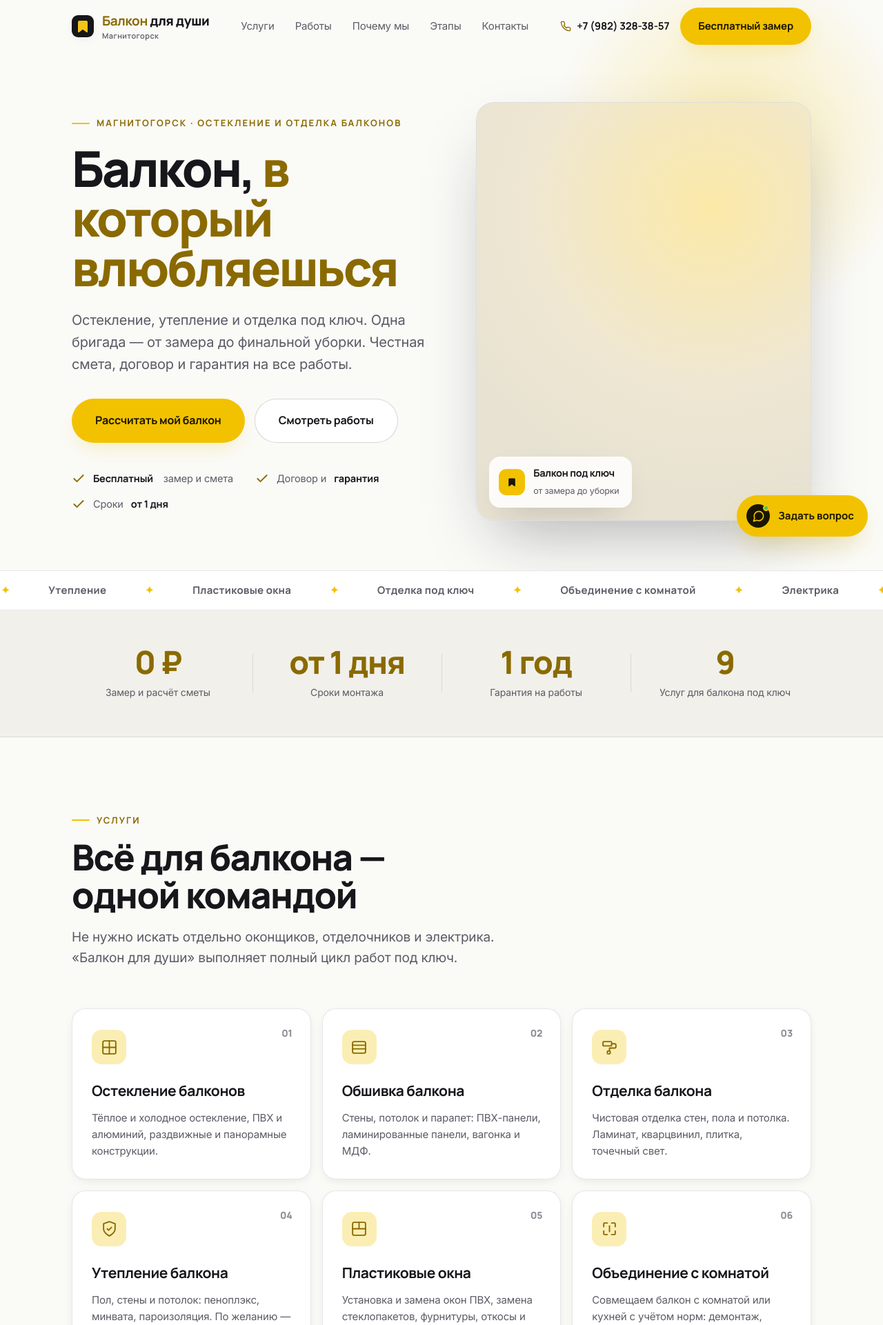
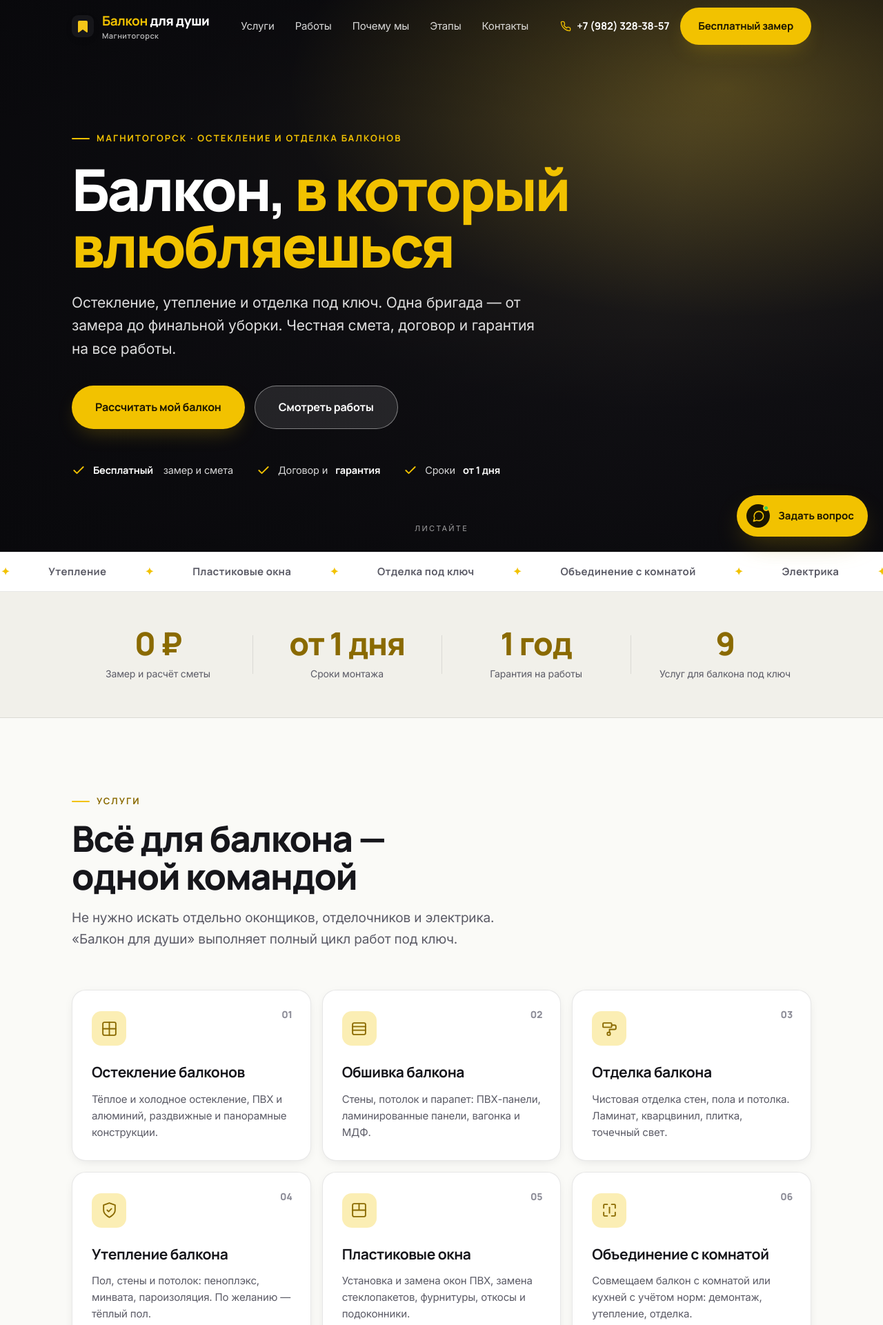
Before and after one commit to satoaya468-maker/-, a web app: file balkon-dlya-dushi.html in a window 1280 px wide. Shown: the top 1921 px of the page at 69% size. Run offline with its HTML, style and script files only (its server is not run), Linux system fonts and the light colour scheme.

Commit message:
Restore full-bg animated hero; fix gallery images not showing
- Hero: bring back the full-screen animated video background (immersive dark
  hero over the light body) with white nav/hero text and a lighter scrim so
  the animation stays visible
- Gallery: fix race where eager images failed before the JS fallback attached
  — now also recover images already failed on load (img.complete &&
  naturalWidth===0), so on-style photos appear immediately and upgrade to the
  real assets/works/work-1..5.jpg when added
- Rebuild standalone

Co-Authored-By: Claude Opus 4.8 <noreply@anthropic.com>
Claude-Session: https://claude.ai/code/session_0144cTbk2zQh5rNmtdk2BFp2

```diff
--- a/balkon-dlya-dushi.html
+++ b/balkon-dlya-dushi.html
@@ -146,6 +146,16 @@ button { font: inherit; cursor: pointer; border: none; background: none; color:
   border-bottom-color: var(--line);
   box-shadow: var(--shadow-sm);
 }
+/* transparent nav over the dark hero → light text */
+.nav:not(.is-stuck) .brand { color: #fff; }
+.nav:not(.is-stuck) .brand__name b { color: var(--gold); }
+.nav:not(.is-stuck) .brand__name span { color: rgba(255,255,255,.72); }
+.nav:not(.is-stuck) .nav__links a { color: rgba(255,255,255,.84); }
+.nav:not(.is-stuck) .nav__links a:hover { color: #fff; }
+.nav:not(.is-stuck) .nav__phone { color: #fff; }
+.nav:not(.is-stuck) .nav__phone svg { color: var(--gold); }
+.nav:not(.is-stuck) .nav__burger { border-color: rgba(255,255,255,.42); background: rgba(255,255,255,.08); }
+.nav:not(.is-stuck) .nav__burger span, .nav:not(.is-stuck) .nav__burger::before, .nav:not(.is-stuck) .nav__burger::after { background: #fff; }
 .nav__inner { display: flex; align-items: center; justify-content: space-between; gap: 20px; height: 76px; }
 .brand { display: inline-flex; align-items: center; gap: 12px; font-family: var(--font-display); font-weight: 800; font-size: 19px; letter-spacing: -.02em; }
 .brand__mark { width: 32px; height: 32px; flex: none; border-radius: 9px; box-shadow: var(--shadow-sm); }
@@ -173,31 +183,37 @@ body.menu-open .nav__burger span { opacity: 0; }
 body.menu-open .nav__burger::before { transform: translateY(6px) rotate(45deg); }
 body.menu-open .nav__burger::after { transform: translateY(-6px) rotate(-45deg); }
 
-/* ---------- hero (split) ---------- */
-.hero { position: relative; padding-top: 76px; overflow: hidden; }
-.hero::before { content: ""; position: absolute; top: -10%; right: -8%; width: 50%; height: 70%; background: radial-gradient(circle, var(--gold-glow), transparent 62%); pointer-events: none; z-index: 0; }
-.hero__grid { position: relative; z-index: 1; display: grid; grid-template-columns: 1.04fr .96fr; gap: clamp(28px, 5vw, 60px); align-items: center; min-height: calc(100svh - 76px); padding-block: clamp(36px, 6vw, 72px); }
-.hero__eyebrow { margin-bottom: 20px; }
+/* ---------- hero (full-bg animation) ---------- */
+.hero { position: relative; min-height: 100svh; display: flex; align-items: center; overflow: hidden; padding-top: 76px; }
+.hero__bg { position: absolute; inset: 0; z-index: 0; }
+.hero__bg video, .hero__bg img { width: 100%; height: 100%; object-fit: cover; }
+.hero__media-fallback { position: absolute; inset: 0; background: radial-gradient(85% 75% at 74% 26%, #2c2820, #131216 64%); }
+.hero__bg::after {
+  content: ""; position: absolute; inset: 0;
+  background:
+    radial-gradient(95% 80% at 82% 16%, rgba(246,201,43,.24), transparent 52%),
+    linear-gradient(102deg, rgba(8,8,11,.85) 0%, rgba(8,8,11,.5) 40%, rgba(8,8,11,.12) 72%, rgba(8,8,11,.34) 100%),
+    linear-gradient(180deg, rgba(8,8,11,.5) 0%, transparent 22%, transparent 60%, rgba(8,8,11,.6) 100%);
+}
+.hero__inner { position: relative; z-index: 2; width: 100%; color: #fff; padding-block: clamp(40px, 6vw, 80px); }
+.hero .eyebrow { color: var(--gold); }
+.hero__eyebrow { margin-bottom: 22px; }
 .hero h1 {
-  font-family: var(--font-display); font-weight: 800;
-  font-size: clamp(38px, 5.6vw, 72px); line-height: 1.0; letter-spacing: -.04em; max-width: 14ch;
+  font-family: var(--font-display); font-weight: 800; color: #fff;
+  font-size: clamp(40px, 7vw, 84px); line-height: .98; letter-spacing: -.04em; max-width: 16ch;
 }
-.hero h1 em { font-style: normal; color: var(--gold-ink); }
-.hero__lead { margin-top: 24px; font-size: clamp(17px, 2.1vw, 20px); color: var(--muted); max-width: 50ch; }
-.hero__actions { margin-top: 34px; display: flex; flex-wrap: wrap; gap: 14px; }
-.hero__trust { margin-top: 40px; display: flex; flex-wrap: wrap; gap: 14px 32px; }
-.hero__trust li { display: flex; align-items: center; gap: 11px; color: var(--muted); font-size: 14.5px; }
-.hero__trust b { color: var(--text); font-family: var(--font-display); font-weight: 700; }
-.hero__trust svg { width: 20px; height: 20px; color: var(--gold-ink); flex: none; }
-
-.hero__media { position: relative; border-radius: 26px; overflow: hidden; aspect-ratio: 4/5; box-shadow: var(--shadow-lg); border: 1px solid var(--line); background: var(--surface-2); }
-.hero__media video, .hero__media img { width: 100%; height: 100%; object-fit: cover; }
-.hero__media-fallback { position: absolute; inset: 0; background: radial-gradient(90% 70% at 70% 25%, #FBE9A8, #EFE7D2 60%, #E7E2D2); }
-.hero__badge { position: absolute; left: 18px; bottom: 18px; z-index: 2; display: flex; align-items: center; gap: 12px; padding: 12px 18px 12px 14px; border-radius: 16px; background: rgba(255,255,255,.86); backdrop-filter: blur(10px); box-shadow: var(--shadow); }
-.hero__badge i { width: 38px; height: 38px; border-radius: 11px; background: var(--gold); display: grid; place-items: center; flex: none; }
-.hero__badge i svg { width: 22px; height: 22px; }
-.hero__badge b { display: block; font-family: var(--font-display); font-weight: 700; font-size: 14.5px; letter-spacing: -.02em; }
-.hero__badge span { font-size: 12.5px; color: var(--muted); }
+.hero h1 em { font-style: normal; color: var(--gold); }
+.hero__lead { margin-top: 24px; font-size: clamp(17px, 2.2vw, 21px); color: rgba(255,255,255,.86); max-width: 52ch; }
+.hero__actions { margin-top: 36px; display: flex; flex-wrap: wrap; gap: 14px; }
+.hero__actions .btn--ghost { background: rgba(255,255,255,.1); border-color: rgba(255,255,255,.42); color: #fff; }
+.hero__actions .btn--ghost:hover { background: rgba(255,255,255,.18); border-color: #fff; color: #fff; }
+.hero__trust { margin-top: 48px; display: flex; flex-wrap: wrap; gap: 14px 34px; }
+.hero__trust li { display: flex; align-items: center; gap: 11px; color: rgba(255,255,255,.84); font-size: 14.5px; }
+.hero__trust b { color: #fff; font-family: var(--font-display); font-weight: 700; }
+.hero__trust svg { width: 20px; height: 20px; color: var(--gold); flex: none; }
+.scrolldown { position: absolute; left: 50%; bottom: 24px; transform: translateX(-50%); z-index: 3; display: flex; flex-direction: column; align-items: center; gap: 8px; color: rgba(255,255,255,.6); font-size: 11px; letter-spacing: .2em; text-transform: uppercase; }
+.scrolldown span { width: 1px; height: 36px; background: linear-gradient(var(--gold), transparent); animation: drip 2.2s var(--ease) infinite; }
+@keyframes drip { 0% { transform: scaleY(0); transform-origin: top; } 45% { transform: scaleY(1); transform-origin: top; } 55% { transform: scaleY(1); transform-origin: bottom; } 100% { transform: scaleY(0); transform-origin: bottom; } }
 
 /* ---------- marquee ---------- */
 .strip { border-block: 1px solid var(--line); background: var(--surface); overflow: hidden; }
@@ -416,8 +432,6 @@ body.chat-open .chat-panel { opacity: 1; visibility: visible; transform: none; }
    Responsive
    ============================================================ */
 @media (max-width: 1000px) {
-  .hero__grid { grid-template-columns: 1fr; min-height: 0; gap: 32px; }
-  .hero__media { aspect-ratio: 16/11; max-height: 60vh; }
   .services__grid { grid-template-columns: repeat(2, 1fr); }
   .adv__grid { grid-template-columns: repeat(2, 1fr); }
   .why__layout { grid-template-columns: 1fr; }
@@ -439,7 +453,7 @@ body.chat-open .chat-panel { opacity: 1; visibility: visible; transform: none; }
     padding: 8px 0; transform: translateY(-12px); opacity: 0; pointer-events: none; transition: opacity .3s, transform .3s;
   }
   body.menu-open .nav__links { display: flex; opacity: 1; transform: none; pointer-events: auto; }
-  .nav__links a { padding: 16px var(--pad); font-size: 17px; color: var(--text); border-bottom: 1px solid var(--line); }
+  .nav__links a, .nav:not(.is-stuck) .nav__links a { padding: 16px var(--pad); font-size: 17px; color: var(--text); border-bottom: 1px solid var(--line); }
   .nav__links a::after { display: none; }
 }
 
@@ -534,10 +548,16 @@ body.chat-open .chat-panel { opacity: 1; visibility: visible; transform: none; }
     </div>
   </header>
 
-  <!-- ===== Hero (split) ===== -->
+  <!-- ===== Hero (full-bg animation) ===== -->
   <section class="hero" id="top">
-    <div class="container hero__grid">
-      <div class="hero__content">
+    <div class="hero__bg">
+      <div class="hero__media-fallback"></div>
+      <video id="hero-video" muted loop autoplay playsinline preload="auto"
+             poster="https://d8j0ntlcm91z4.cloudfront.net/user_3FfEK3Fe2DmNEO1Ae85VEOcjQYt/hf_20260629_122846_2db98207-ccc9-4a7a-a5e4-f75383223b4a.png">
+        <source src="https://d8j0ntlcm91z4.cloudfront.net/user_3FfEK3Fe2DmNEO1Ae85VEOcjQYt/hf_20260629_123919_1e751cf6-53a3-4584-8e42-c6cc51fe664b.mp4" type="video/mp4">
+      </video>
+    </div>
+    <div class="container hero__inner">
       <p class="eyebrow hero__eyebrow">Магнитогорск · остекление и отделка балконов</p>
       <h1>Балкон, <em>в который влюбляешься</em></h1>
       <p class="hero__lead">Остекление, утепление и отделка под ключ. Одна бригада — от замера до финальной уборки. Честная смета, договор и гарантия на все работы.</p>
@@ -551,18 +571,7 @@ body.chat-open .chat-panel { opacity: 1; visibility: visible; transform: none; }
         <li><svg viewBox="0 0 24 24" fill="none" stroke="currentColor" stroke-width="2.2" stroke-linecap="round" stroke-linejoin="round"><path d="M20 6 9 17l-5-5"/></svg>Сроки <b>от 1 дня</b></li>
       </ul>
     </div>
-      <div class="hero__media">
-        <div class="hero__media-fallback"></div>
-        <video id="hero-video" muted loop autoplay playsinline preload="auto"
-               poster="https://d8j0ntlcm91z4.cloudfront.net/user_3FfEK3Fe2DmNEO1Ae85VEOcjQYt/hf_20260629_122846_2db98207-ccc9-4a7a-a5e4-f75383223b4a.png">
-          <source src="https://d8j0ntlcm91z4.cloudfront.net/user_3FfEK3Fe2DmNEO1Ae85VEOcjQYt/hf_20260629_123919_1e751cf6-53a3-4584-8e42-c6cc51fe664b.mp4" type="video/mp4">
-        </video>
-        <div class="hero__badge">
-          <i><svg viewBox="0 0 64 64"><path d="M22 16h20a4 4 0 0 1 4 4v28a2 2 0 0 1-3.2 1.6L32 41.5l-10.8 8.1A2 2 0 0 1 18 48V20a4 4 0 0 1 4-4Z" fill="#1A1500"/></svg></i>
-          <div><b>Балкон под ключ</b><span>от замера до уборки</span></div>
-        </div>
-      </div>
-    </div>
+    <a class="scrolldown" href="#services" aria-label="Листайте вниз"><span></span>Листайте</a>
   </section>
 
   <!-- ===== Marquee ===== -->
@@ -909,13 +918,16 @@ body.chat-open .chat-panel { opacity: 1; visibility: visible; transform: none; }
     if (p && p.catch) { p.catch(function () { /* autoplay blocked — poster stays */ }); }
   }
 
-  /* ---- image fallback: swap to data-fallback URL, else reveal gradient ---- */
+  /* ---- image fallback: swap to data-fallback URL, else reveal gradient ----
+     also catches eager images that already failed before this script ran */
   document.querySelectorAll("img[data-fallback]").forEach(function (img) {
-    img.addEventListener("error", function () {
+    var onErr = function () {
       var fb = img.getAttribute("data-fallback");
       if (fb && img.src.indexOf(fb) === -1) { img.src = fb; }
       else { img.style.opacity = "0"; }
-    });
+    };
+    img.addEventListener("error", onErr);
+    if (img.complete && img.naturalWidth === 0) { onErr(); }
   });
 
   /* ---- parallax on showcase ---- */
```
Also changed, not shown: css/style.css (+40 -26 lines), index.html (+10 -15 lines), js/main.js (+6 -3 lines). Lines whose indentation alone changed are shown as unchanged.
